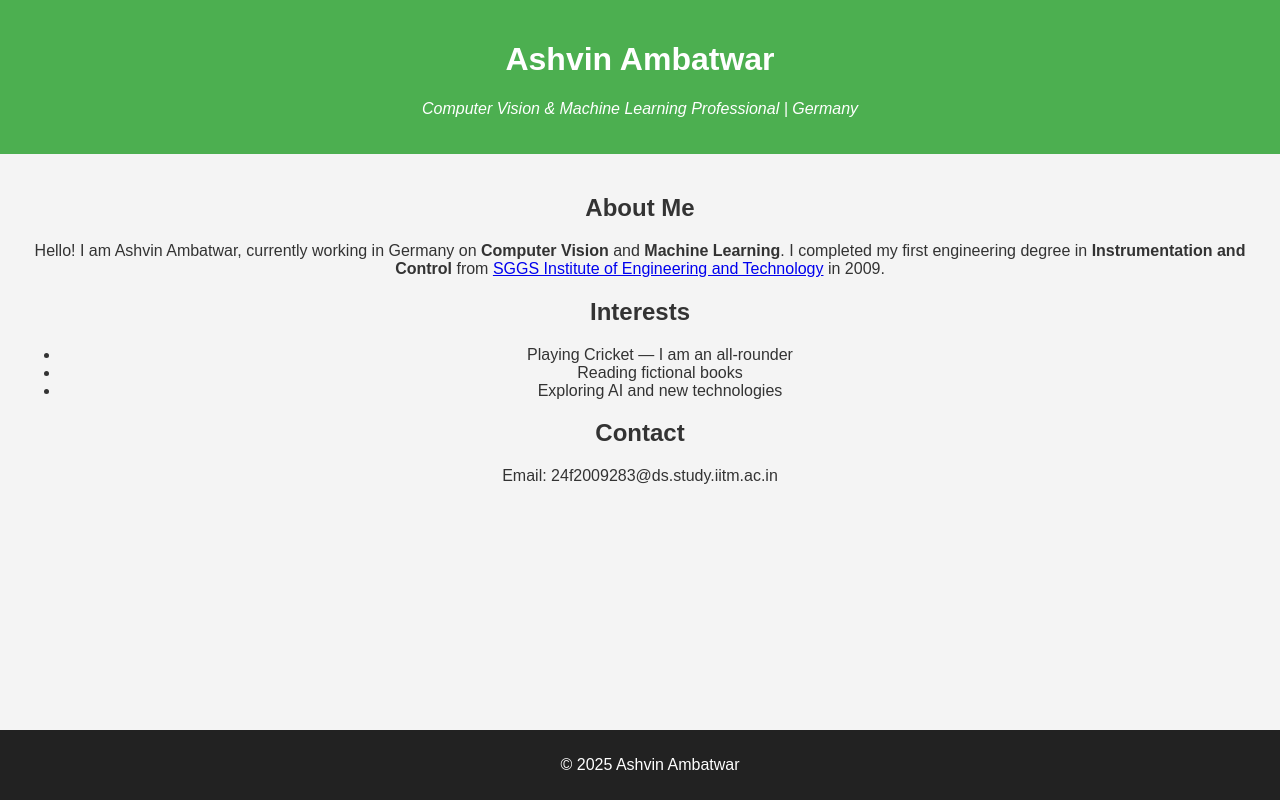
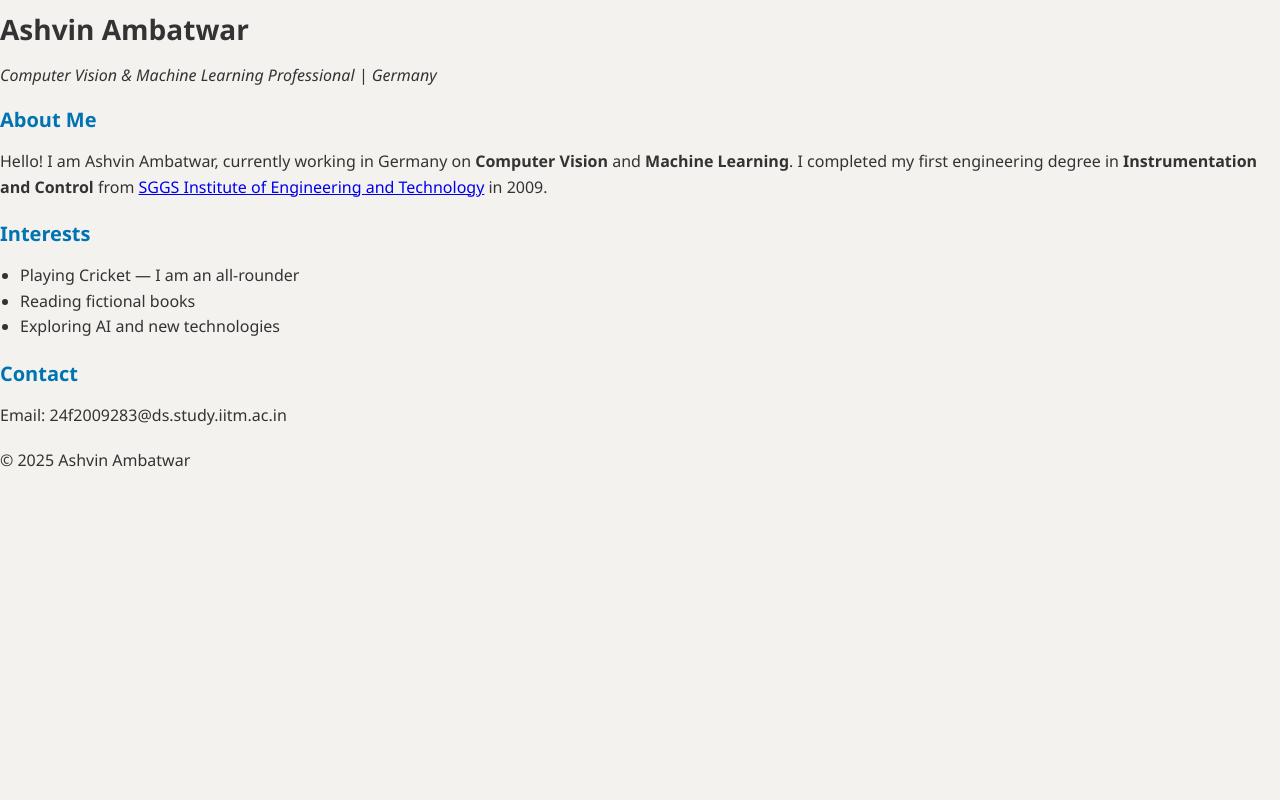
Before and after one commit to ashwinambatwariitm/my-website, a plain HTML site: page index.html in a window 1280 px wide. Drawn offline with Linux system fonts and the light colour scheme.

Commit message:
Update style.css
Updated style.css as per linkdin format

```diff
--- a/style.css
+++ b/style.css
@@ -1,49 +1,60 @@
-/* Basic styling for the demo page */
+/* Reset */
 body {
-  font-family: Arial, sans-serif;
   margin: 0;
-  padding: 0;
-  background: #f4f4f4;
+  font-family: "Segoe UI", Tahoma, Geneva, Verdana, sans-serif;
+  background-color: #f3f2ef;
   color: #333;
+}
+
+/* Profile card */
+.profile-card {
+  max-width: 800px;
+  margin: 40px auto;
+  background: #fff;
+  border-radius: 10px;
+  box-shadow: 0 4px 12px rgba(0,0,0,0.1);
+  padding: 30px;
   text-align: center;
 }
 
-header {
-  background: #4CAF50;
-  color: white;
-  padding: 20px;
+/* Profile picture */
+.profile-pic {
+  width: 150px;
+  height: 150px;
+  border-radius: 50%;
+  object-fit: cover;
+  margin-bottom: 20px;
 }
 
-main {
-  padding: 20px;
+/* Headline */
+h1 {
+  margin: 10px 0 5px;
+  font-size: 28px;
 }
 
-button {
-  background: #4CAF50;
-  color: white;
-  border: none;
-  padding: 10px 20px;
-  cursor: pointer;
+.headline {
+  color: #666;
   font-size: 16px;
-  border-radius: 4px;
+  margin-bottom: 25px;
 }
 
-button:hover {
-  background: #45a049;
+/* Sections */
+main section {
+  margin: 20px 0;
+  text-align: left;
 }
 
-img {
-  margin-top: 20px;
-  width: 200px;
-  border-radius: 10px;
-  box-shadow: 0 0 10px rgba(0,0,0,0.3);
+main h2 {
+  font-size: 20px;
+  color: #0073b1; /* LinkedIn blue */
+  margin-bottom: 10px;
 }
 
-footer {
-  background: #222;
-  color: white;
-  padding: 10px;
-  position: fixed;
-  width: 100%;
-  bottom: 0;
+main p, main li {
+  font-size: 16px;
+  line-height: 1.6;
 }
+
+ul {
+  padding-left: 20px;
+}
```
